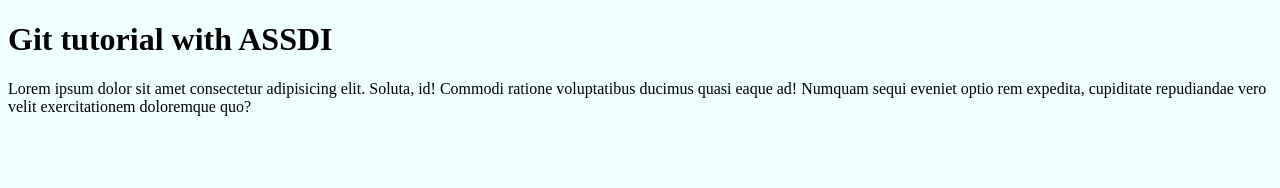
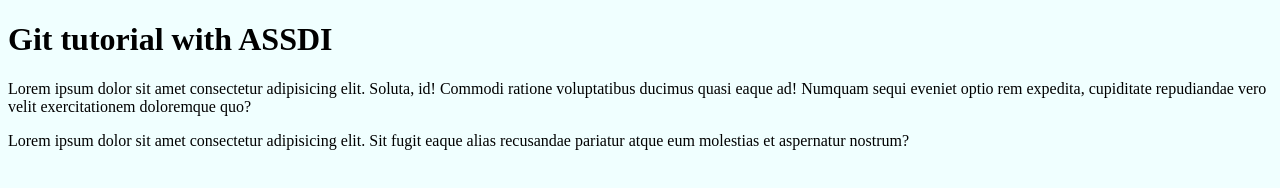
Before and after one commit to MdSalauddinSakib/ASSDI-first-repo, a plain HTML site: page index.html in a window 1280 px wide. Drawn offline with Linux system fonts and the light colour scheme.

Commit message:
third commit

```diff
--- a/index.html
+++ b/index.html
@@ -9,5 +9,6 @@
 <body>
     <h1>Git tutorial with ASSDI</h1>
     <p>Lorem ipsum dolor sit amet consectetur adipisicing elit. Soluta, id! Commodi ratione voluptatibus ducimus quasi eaque ad! Numquam sequi eveniet optio rem expedita, cupiditate repudiandae vero velit exercitationem doloremque quo?</p>
+    <p>Lorem ipsum dolor sit amet consectetur adipisicing elit. Sit fugit eaque alias recusandae pariatur atque eum molestias et aspernatur nostrum?</p>
 </body>
 </html>
```
